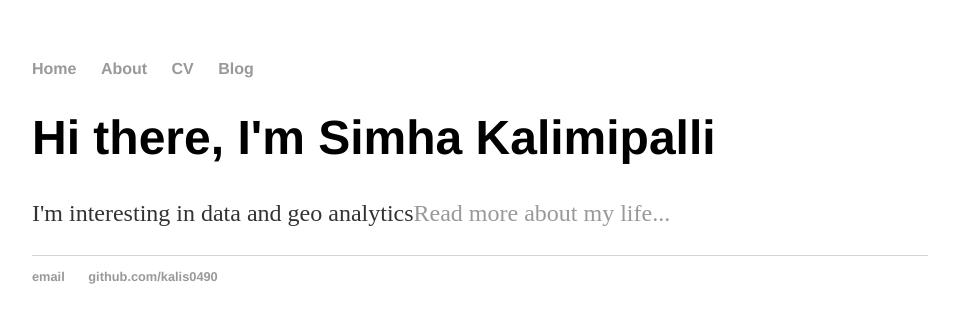
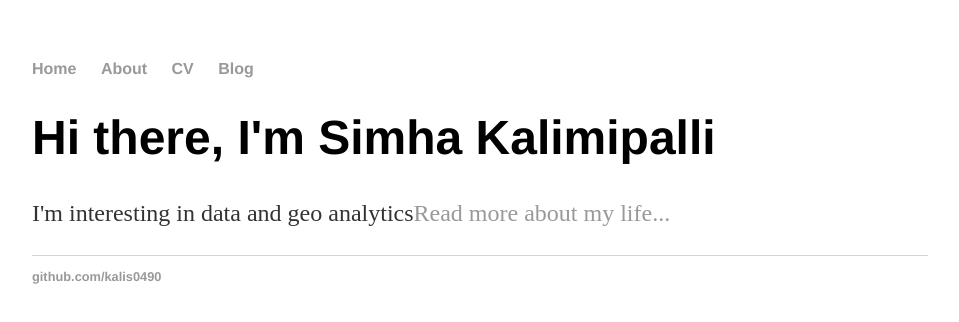
Before and after one commit to kalis0490/kalis0490.github.io, a plain HTML site: page index.html in a window 1280 px wide. Shown: the whole page, without its empty margins (160-1119 px from the left). Drawn offline with Linux system fonts and the light colour scheme.

Commit message:
Update index.html

```diff
--- a/index.html
+++ b/index.html
@@ -22,7 +22,7 @@
 		</div><!-- /.container -->
 		<footer>
     		<ul>
-        		<li><a href="mailto:simkcode@gmail.com">email</a></li>
+        		<!--<li><a href="mailto:simkcode@gmail.com">email</a></li>-->
         		<li><a href="https://github.com/kalis0490">github.com/kalis0490</a></li>
 			</ul>
 		</footer>
```
